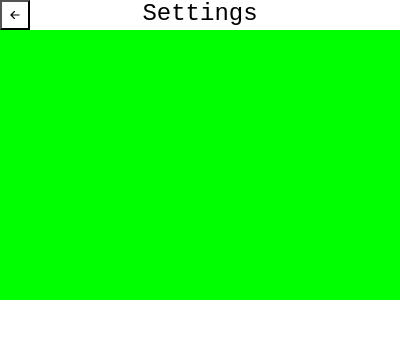
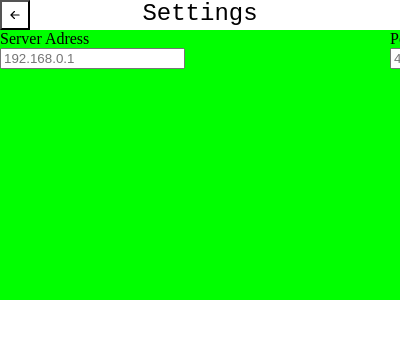
Before and after one commit to lucasAxberg/web-alert, a browser extension: page src/popup/index.html in a window 400 px wide. Shown: the top 338 px of the page. Drawn offline with Linux system fonts and the light colour scheme.

Commit message:
basic server settings layout

```diff
--- a/src/popup/index.html
+++ b/src/popup/index.html
@@ -49,7 +49,20 @@
 				</button>
 				<div id="settings-text">Settings</div>
 			</div>
-			<div id="settings-container"></div>
+			<div id="settings-container">
+				<div id="server-settings">
+					<div id="server-ip">
+						<div>Server Adress</div>
+						<input type="text" name="ip-addr" placeholder="192.168.0.1" />
+					</div>
+					<div id="server-port">
+						<div>Port</div>
+						<input type="text" name="port" placeholder="443" />
+					</div>
+				</div>
+				<div id="mail-settings"></div>
+				<div id="tracker-settings"></div>
+			</div>
 		</div>
 		<!-- Errors -->
 		<div id="error_content" class="hidden"></div>
--- a/src/popup/style.css
+++ b/src/popup/style.css
@@ -97,3 +97,8 @@ img {
 	height: calc(var(--widget-height) - var(--settings-menu-height));
 	width: var(--widget-width);
 }
+
+#server-settings {
+	display: flex;
+	justify-content: space-between;
+}
```
